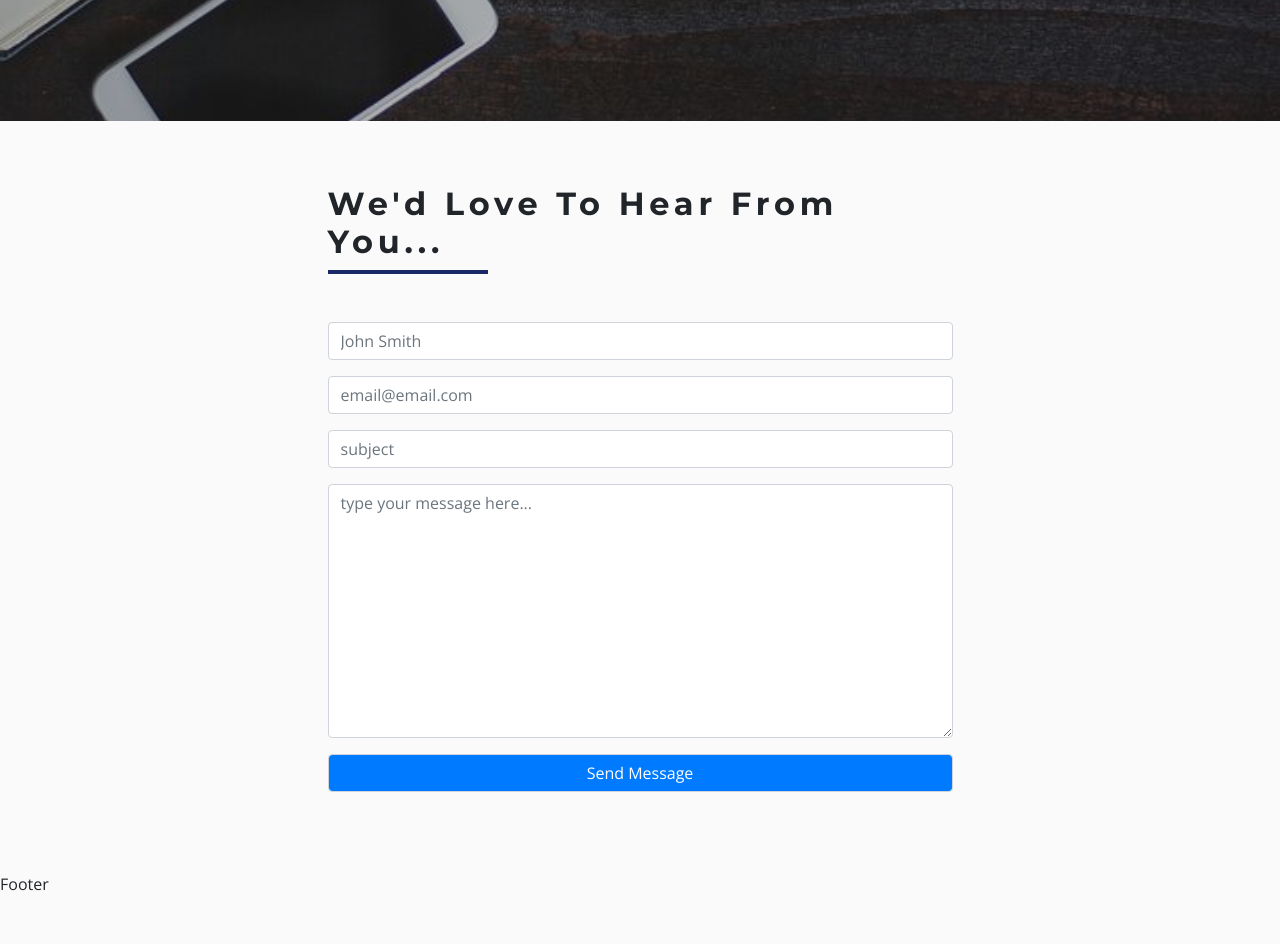
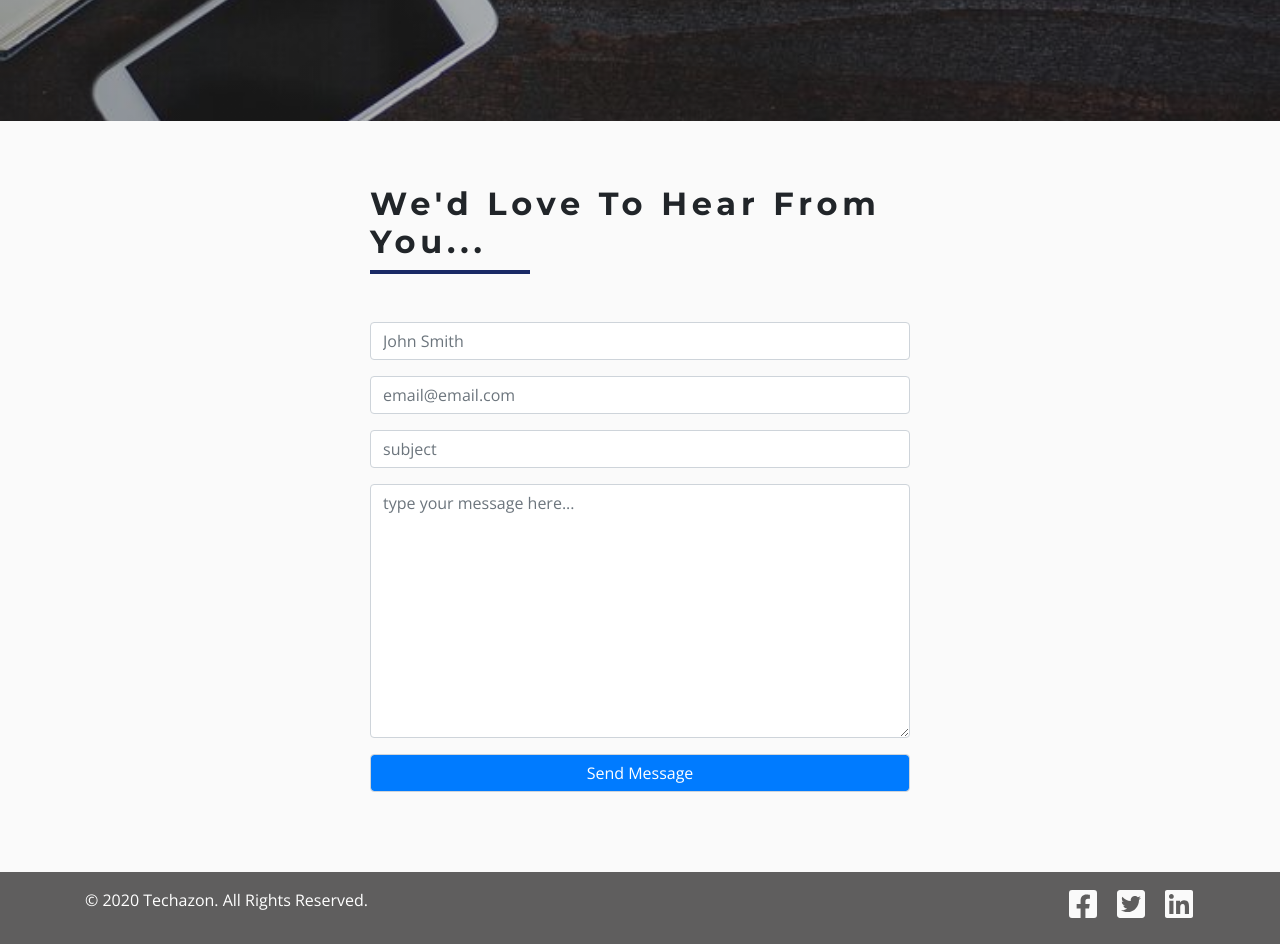
Before and after one commit to femmor/techazon, a React (Create React App) app: page /contact-us in a window 1280 px wide. Shown: the part 420-1364 px from the top of the page. Before the commit the page ends 1316 px from the top, so only its background shows below. Built offline with nearby package versions, Linux system fonts and the light colour scheme.

Commit message:
created the footer component with socialLinks data

```diff
--- a/src/components/ContactPage/index.jsx
+++ b/src/components/ContactPage/index.jsx
@@ -3,7 +3,7 @@
 
 const Contact = () => {
     return (
-        <section className="py-5">
+        <section className="container py-5">
             <div className="row">
                 <div className="col-10 mx-auto col-md-6 my-3">
                     <Title title="We'd love to hear from you..."/>
--- a/src/components/Footer.jsx
+++ b/src/components/Footer.jsx
@@ -1,11 +1,50 @@
 import React from 'react';
+import styled from "styled-components"
+import { ProductConsumer } from "../context"
 
 const Footer = () => {
+
+    const date = new Date()
+    const year = date.getFullYear()
+
     return (
-        <div>
-            <div>Footer</div>
-        </div>
+        <ProductConsumer>
+          {value => {
+              return (
+                  <FooterWrapper>
+                      <div className="container py-3">
+                          <div className="row">
+                                <div className="col-md-6">
+                                    <p>&copy; {year} Techazon. All Rights Reserved.</p>
+                                </div>
+                                <div className="col-md-6 d-flex justify-content-end">
+                                    {value.socialIcons.map(item => (
+                                        <a href={item.url} key={item.id}>{item.icon}</a>
+                                    ))}
+                                </div>
+                          </div>
+                      </div>
+                  </FooterWrapper>
+              )
+          }}
+        </ProductConsumer>
     );
 }
 
+const FooterWrapper = styled.div`
+    color: var(--mainWhite);
+    background: var(--darkGray);
+
+    .icon {
+        font-size: 2rem;
+        color: var(--mainGray);
+        transition: var(--mainTransition);
+        margin-left: 1rem;
+    }
+
+    .icon:hover {
+        color: var(--mainYellow);
+        cursor: pointer;
+`;
+
 export default Footer;
--- a/src/context/context.js
+++ b/src/context/context.js
@@ -1,5 +1,6 @@
 import React, { Component, createContext } from 'react';
 import { linkData } from "./linkData"
+import {socialData} from "./socialData"
 
 const ProductContext = createContext()
 
@@ -12,6 +13,7 @@
         cartOpen: false,
         cartItems: 10,
         links: linkData,
+        socialIcons: socialData,
         cart: []
     }
 
--- /dev/null
+++ b/src/context/socialData.js
@@ -0,0 +1,20 @@
+import React from "react"
+import { FaFacebookSquare, FaTwitterSquare, FaLinkedin } from "react-icons/fa"
+
+export const socialData = [
+    {
+        id: 1,
+        icon: <FaFacebookSquare className="icon"/>,
+        url: "https://facebook.com"
+    },
+    {
+        id: 2,
+        icon: <FaTwitterSquare className="icon"/>,
+        url: "https://twitter.com"
+    },
+    {
+        id: 3,
+        icon: <FaLinkedin className="icon"/>,
+        url: "https://linkedin.com"
+    }
+]
```
